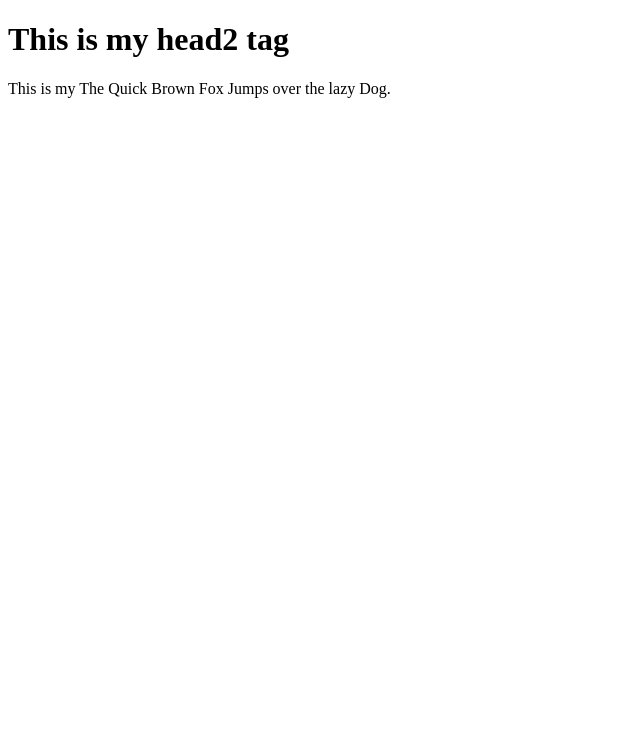
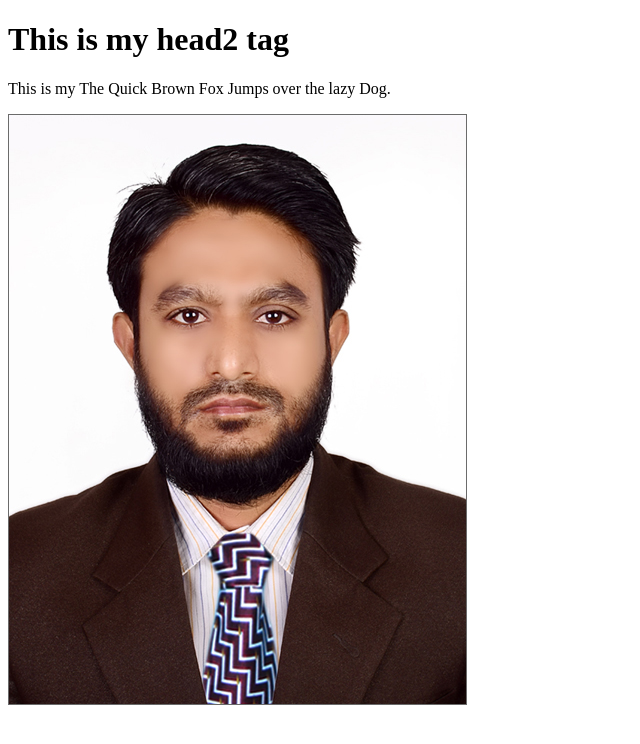
Before and after one commit to Malamin78600/first-repo, a plain HTML site: page index.html in a window 1280 px wide. Shown: the whole page, without its empty margins (0-640 px from the left). Drawn offline with Linux system fonts and the light colour scheme.

Commit message:
first commit

```diff
--- a/index.html
+++ b/index.html
@@ -8,5 +8,6 @@
 </head>
 <body><h1>This is my head2 tag</h1>
     <P>This is my The Quick Brown Fox Jumps over the lazy Dog.</P>
+    <img src="Photo Passport.jpg" alt="">
 </body>
 </html>
```
Also changed, not shown: Photo Passport.jpg (added).
